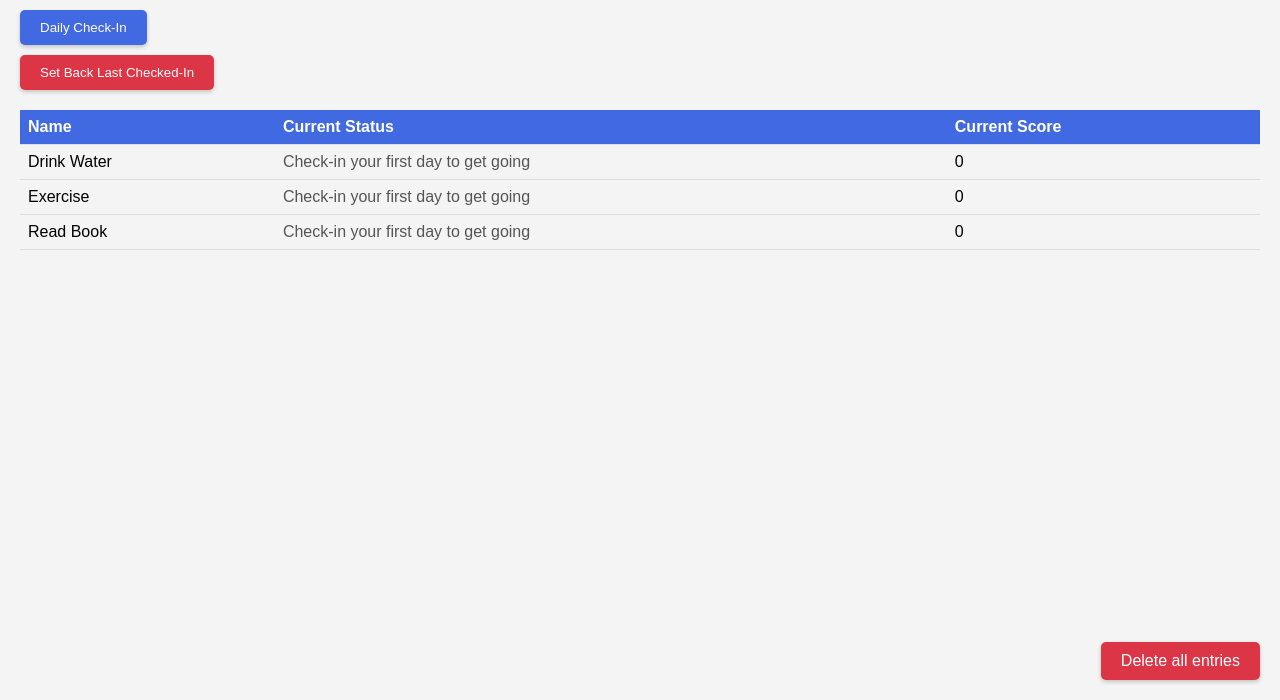
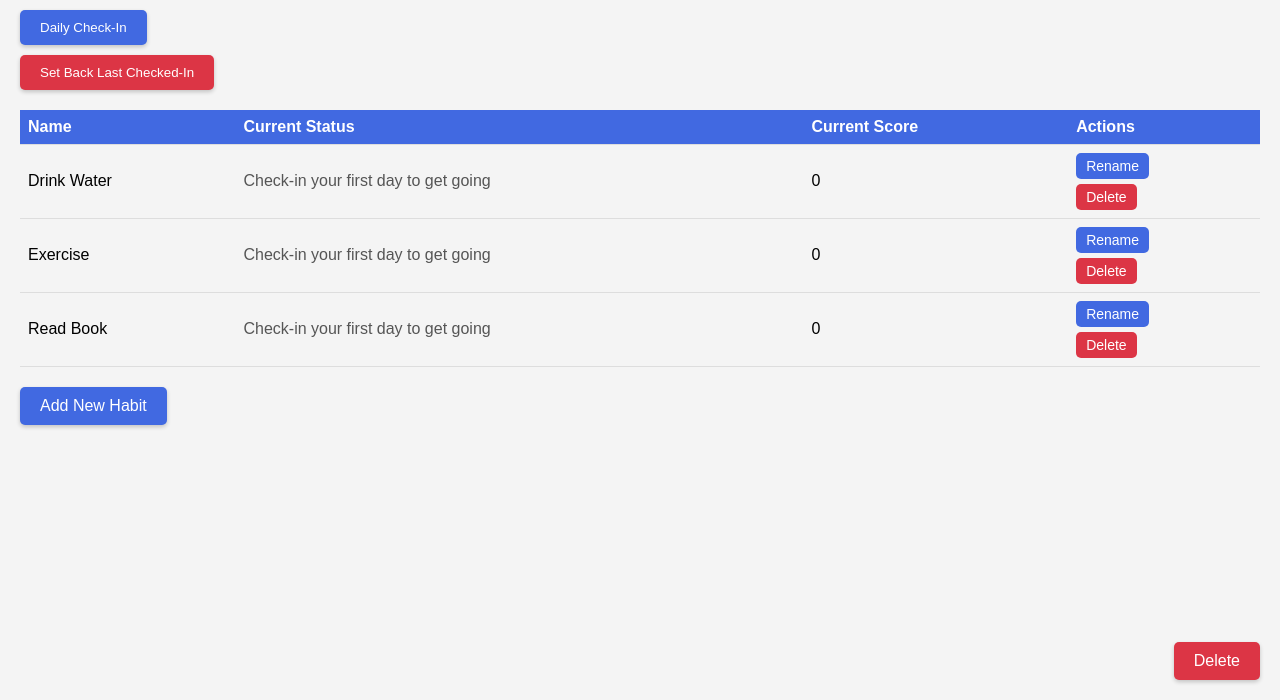
Before and after one commit to stecasta/habitat, a Flask app: page / in a window 1280 px wide. Shown: the part 100-800 px from the top of the page. Run offline with Flask 3, Linux system fonts and the light colour scheme; data comes from the database, SQL or seed files in the repository.

Commit message:
Add remove, rename, add functionalities

```diff
--- a/app.py
+++ b/app.py
@@ -81,6 +81,35 @@ def delete_all():
     # Redirect back to the index page
     return redirect(url_for('index'))
 
+@app.route('/delete_habit/<int:habit_id>', methods=['POST'])
+def delete_habit(habit_id):
+    habit_to_delete = Habit.query.get_or_404(habit_id)
+    db.session.delete(habit_to_delete)
+    db.session.commit()
+    flash('Habit deleted successfully!', 'success')
+    return redirect(url_for('index'))
+
+
+@app.route('/rename_habit/<int:habit_id>', methods=['POST'])
+def rename_habit(habit_id):
+    habit_to_rename = Habit.query.get_or_404(habit_id)
+    habit_to_rename.name = request.form['habit_name']
+    db.session.commit()
+    flash('Habit renamed successfully!', 'success')
+    return redirect(url_for('index'))
+
+@app.route('/add_habit', methods=['POST'])
+def add_habit():
+    new_habit_name = request.form['new_habit_name']
+    if new_habit_name:
+        new_habit = Habit(name=new_habit_name, current_status="Not started", current_score=0, streak=0)
+        db.session.add(new_habit)
+        db.session.commit()
+        flash('New habit added successfully!', 'success')
+    else:
+        flash('Habit name cannot be empty.', 'error')
+    return redirect(url_for('index'))
+
 
 @app.route('/check-in', methods=['POST'])
 def check_in():
--- a/templates/index.html
+++ b/templates/index.html
@@ -18,7 +18,7 @@
             align-items: center;
         }
         h1 {
-            color: #4169e1; /* Changed to blue */
+            color: #4169e1; /* Changed to blue */;
         }
         .date {
             color: #777;
@@ -41,6 +41,30 @@
         tr:hover {
             background-color: #f5f5f5;
         }
+
+
+        /* Style for Add Habit button */
+        .add-habit-btn-container {
+            margin-top: 20px; /* Space between the table and the button */
+            text-align: left; /* Center the button container */
+        }
+
+        .add-habit-btn {
+            padding: 10px 20px;
+            font-size: 16px;
+            background-color: #4169e1; /* Same blue as other buttons */
+            color: white;
+            cursor: pointer;
+            border: none;
+            border-radius: 5px;
+            box-shadow: 0 2px 4px rgba(0,0,0,0.2);
+            transition: background-color 0.3s; /* Smooth background color transition */
+        }
+
+        .add-habit-btn:hover {
+            background-color: #365899; /* Darker blue on hover */
+        }
+
         /* Styles for the habit setup container */
         .habit-setup-container {
             position: fixed;
@@ -187,6 +211,40 @@
             box-shadow: 0 2px 4px rgba(0,0,0,0.2); /* Optional: some shadow for better visibility */
         }
 
+
+        /* Style for Delete Habit button */
+        .delete-habit-btn {
+            padding: 5px 10px;
+            font-size: 14px;
+            margin-top: 5px;
+            background-color: #dc3545; /* Bootstrap danger red */
+            color: white;
+            border: none;
+            border-radius: 5px;
+            cursor: pointer;
+        }
+
+        .delete-habit-btn:hover {
+            background-color: #bd2130; /* Darker shade of red for hover effect */
+        }
+
+
+        /* Style for Rename Habit button */
+        .rename-habit-btn {
+            /* Style similarly to the delete button, but differentiate it, e.g., with a different color */
+            padding: 5px 10px;
+            font-size: 14px;
+            background-color: #4169e1; /* A green color for go/save */
+            color: white;
+            border: none;
+            border-radius: 5px;
+            cursor: pointer;
+        }
+
+        .rename-habit-btn:hover {
+            background-color: #365899; /* A darker green for hover effect */
+        }
+
     </style>
 </head>
 <body>
@@ -239,8 +297,8 @@
         <button type="submit" class="set-back-btn">Set Back Last Checked-In</button>
     </form>
 
-    <form method="POST" action="/delete-all">
-        <button type="submit" class="delete-db-btn-container">Delete all entries</button>
+    <form action="{{ url_for('delete_all') }}" method="post" onsubmit="return confirm('Are you sure you want to delete all habits?');">
+        <button type="submit" class="delete-db-btn-container">Delete</button>
     </form>
 
     <!-- Display a message if already checked in for today -->
@@ -274,12 +332,20 @@
             <th>Name</th>
             <th>Current Status</th>
             <th>Current Score</th>
+            <th>Actions</th> <!-- New column for actions -->
         </tr>
     </thead>
     <tbody>
         {% for habit in habits %}
         <tr>
-                <td>{{ habit.name }}</td>
+            <td>
+                <span id="habitNameText{{ habit.id }}">{{ habit.name }}</span>
+                <!-- Hidden form to rename habit -->
+                <form id="habitRenameForm{{ habit.id }}" action="{{ url_for('rename_habit', habit_id=habit.id) }}" method="post" style="display: none;">
+                    <input type="text" name="habit_name" value="{{ habit.name }}" required>
+                    <button type="submit" class="rename-habit-btn">Save</button>
+                </form>
+            </td>
             <td class="{{ 'status-positive' if habit.streak > 0 else 'status-negative' if habit.streak < 0 else 'status-neutral' }}">
                 {% if habit.streak == 1 %}
                 Positive streak of 1 day
@@ -294,9 +360,53 @@
                 {% endif %}
             </td>
             <td>{{ habit.current_score }}</td>
+
+            <td>
+                <!-- Rename Button -->
+                <button onclick="toggleRenameView({{ habit.id }})" class="rename-habit-btn">Rename</button>
+                <!-- Delete Habit Button Form -->
+                <form action="{{ url_for('delete_habit', habit_id=habit.id) }}" method="post" onsubmit="return confirm('Are you sure you want to delete this habit?');">
+                    <button type="submit" class="delete-habit-btn">Delete</button>
+                </form>
+            </td>
         </tr>
         {% endfor %}
     </tbody>
 </table>
+
+<script>
+    // Function to toggle between view and edit mode for habit names
+    function toggleRenameView(habitId) {
+        var habitNameText = document.getElementById('habitNameText' + habitId);
+        var habitRenameForm = document.getElementById('habitRenameForm' + habitId);
+        if (habitRenameForm.style.display === 'none') {
+            // Show the rename form and hide the static text
+            habitNameText.style.display = 'none';
+            habitRenameForm.style.display = 'block';
+        } else {
+            // Hide the rename form and show the static text
+            habitRenameForm.style.display = 'none';
+            habitNameText.style.display = 'block';
+        }
+    }
+</script>
+
+<!-- Add Habit Button -->
+<div class="add-habit-btn-container">
+    <button class="add-habit-btn" onclick="document.getElementById('addHabitModal').style.display='block'">Add New Habit</button>
+</div>
+
+<!-- Add Habit Modal -->
+<div id="addHabitModal" class="modal">
+    <div class="modal-content">
+        <span class="close" onclick="document.getElementById('addHabitModal').style.display='none'">&times;</span>
+        <h2>Add New Habit</h2>
+        <form action="{{ url_for('add_habit') }}" method="post">
+            <input type="text" name="new_habit_name" placeholder="Enter new habit name" required>
+            <button type="submit" class="btn">Add Habit</button>
+        </form>
+    </div>
+</div>
+
 </body>
 </html>
```
Lines whose indentation alone changed are shown as unchanged.
